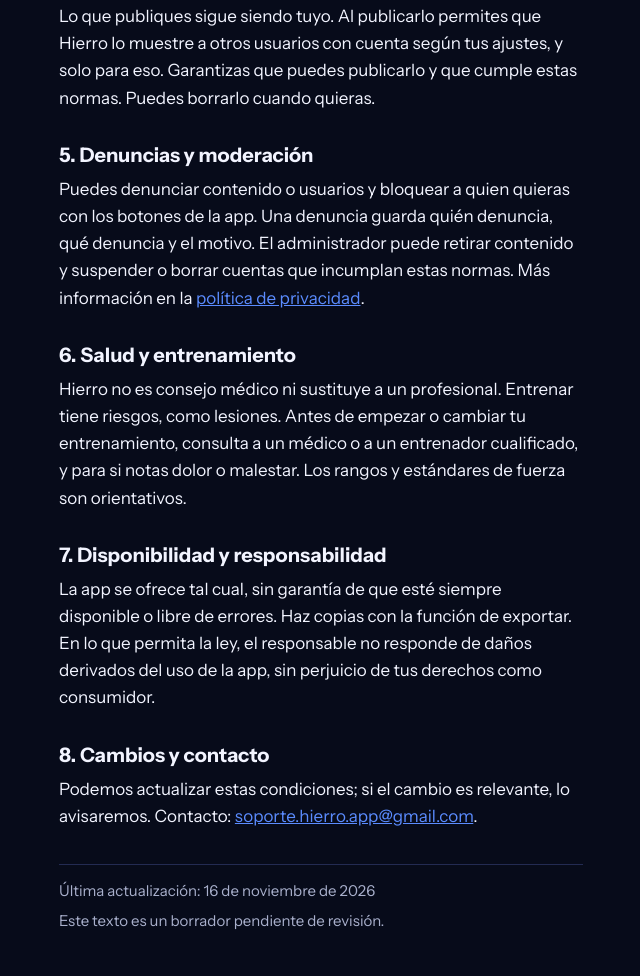
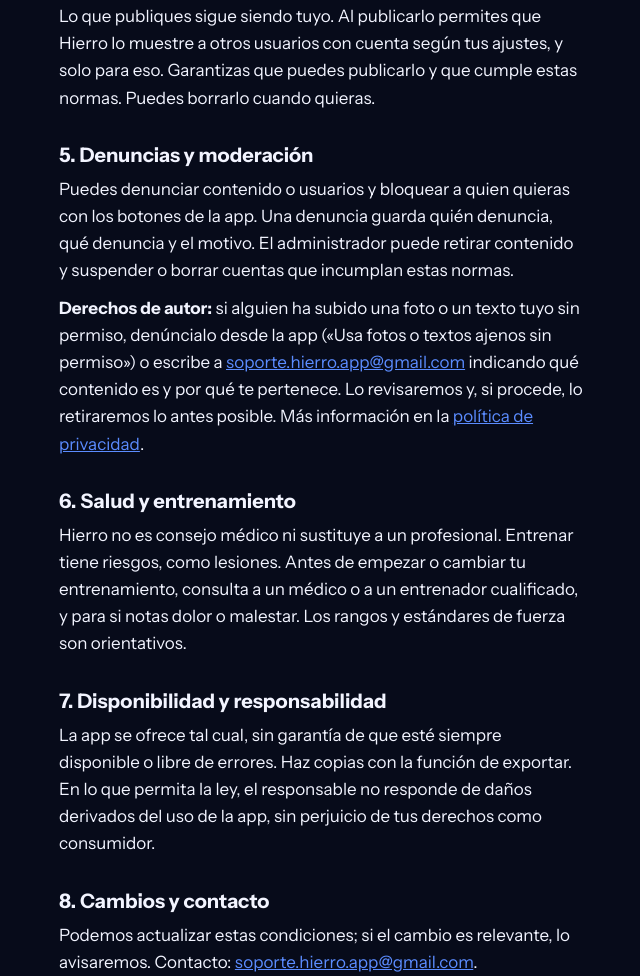
Before and after one commit to guillemarmu/hierro, a plain HTML site: page condiciones.html in a window 1280 px wide. Shown: the part 1406-2382 px from the top of the page, without its empty margins (319-959 px from the left). Drawn offline with Linux system fonts and the light colour scheme.

Commit message:
Condiciones: derechos de autor

```diff
--- a/condiciones.html
+++ b/condiciones.html
@@ -80,7 +80,8 @@ footer.pie a{display:inline-block;padding:12px 8px 12px 0;min-height:44px}
 <p>Lo que publiques sigue siendo tuyo. Al publicarlo permites que Hierro lo muestre a otros usuarios con cuenta según tus ajustes, y solo para eso. Garantizas que puedes publicarlo y que cumple estas normas. Puedes borrarlo cuando quieras.</p>
 
 <h2 id="moderacion">5. Denuncias y moderación</h2>
-<p>Puedes denunciar contenido o usuarios y bloquear a quien quieras con los botones de la app. Una denuncia guarda quién denuncia, qué denuncia y el motivo. El administrador puede retirar contenido y suspender o borrar cuentas que incumplan estas normas. Más información en la <a href="privacidad.html">política de privacidad</a>.</p>
+<p>Puedes denunciar contenido o usuarios y bloquear a quien quieras con los botones de la app. Una denuncia guarda quién denuncia, qué denuncia y el motivo. El administrador puede retirar contenido y suspender o borrar cuentas que incumplan estas normas.</p>
+<p><strong>Derechos de autor:</strong> si alguien ha subido una foto o un texto tuyo sin permiso, denúncialo desde la app («Usa fotos o textos ajenos sin permiso») o escribe a <a href="mailto:soporte.hierro.app@gmail.com">soporte.hierro.app@gmail.com</a> indicando qué contenido es y por qué te pertenece. Lo revisaremos y, si procede, lo retiraremos lo antes posible. Más información en la <a href="privacidad.html">política de privacidad</a>.</p>
 
 <h2 id="salud">6. Salud y entrenamiento</h2>
 <p>Hierro no es consejo médico ni sustituye a un profesional. Entrenar tiene riesgos, como lesiones. Antes de empezar o cambiar tu entrenamiento, consulta a un médico o a un entrenador cualificado, y para si notas dolor o malestar. Los rangos y estándares de fuerza son orientativos.</p>
```
